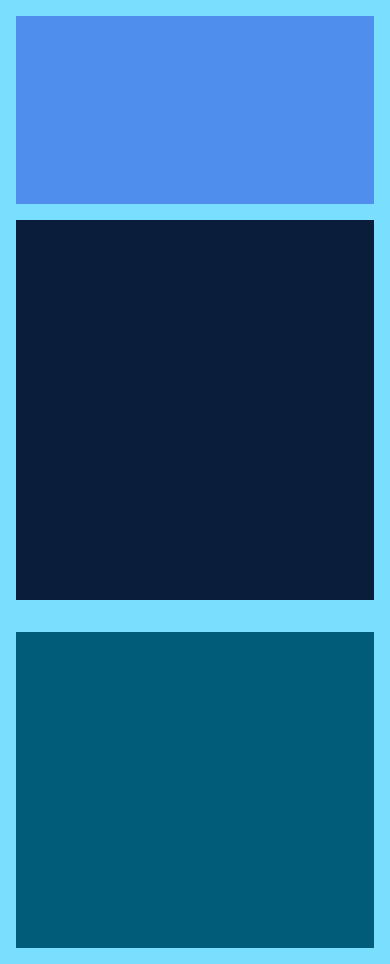
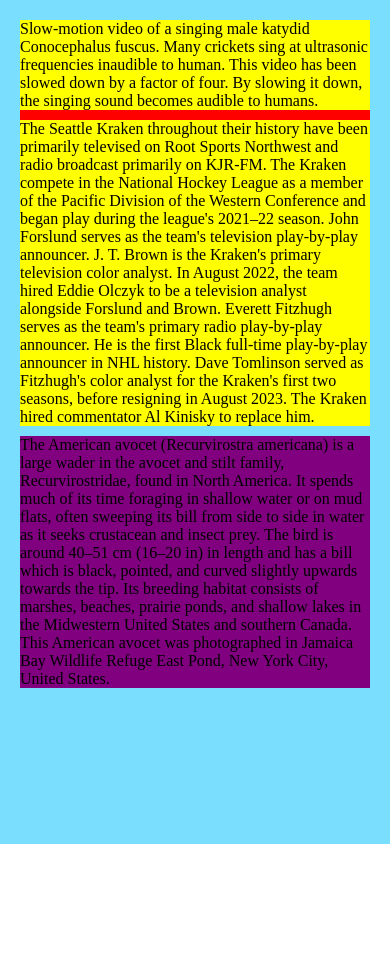
Before and after one commit to shvncodes/Projects, a plain HTML site: page basic-layouts/p-03/index.html in a window 390 px wide. After the commit the page ends 844 px from the top, so only its background shows below. Drawn offline with Linux system fonts and the light colour scheme.

Commit message:
responsive project-03

```diff
--- a/basic-layouts/p-03/index.html
+++ b/basic-layouts/p-03/index.html
@@ -1,20 +1,40 @@
 <!DOCTYPE html>
 <html lang="en">
+
 <head>
     <meta charset="UTF-8">
     <meta name="viewport" content="width=device-width, initial-scale=1.0">
     <title>Project - 03</title>
     <link rel="stylesheet" href="style.css">
 </head>
+
 <body>
 
-    <section class="container">
-        <section class="firstContainer">
-            <div class="one"></div>
-            <div class="two"></div>
-        </section>
-        <div class="three"></div>
-    </section>
+    <div class="container">
+        <div class="top">
+            <div class="box">Slow-motion video of a singing male katydid Conocephalus fuscus. Many crickets sing at
+                ultrasonic frequencies inaudible to human. This video has been slowed down by a factor of four. By
+                slowing it down, the singing sound becomes audible to humans. </div>
+            <div class="box">The Seattle Kraken throughout their history have been primarily televised on Root Sports
+                Northwest and radio broadcast primarily on KJR-FM. The Kraken compete in the National Hockey League as a
+                member of the Pacific Division of the Western Conference and began play during the league's 2021–22
+                season. John Forslund serves as the team's television play-by-play announcer. J. T. Brown is the
+                Kraken's primary television color analyst. In August 2022, the team hired Eddie Olczyk to be a
+                television analyst alongside Forslund and Brown. Everett Fitzhugh serves as the team's primary radio
+                play-by-play announcer. He is the first Black full-time play-by-play announcer in NHL history. Dave
+                Tomlinson served as Fitzhugh's color analyst for the Kraken's first two seasons, before resigning in
+                August 2023. The Kraken hired commentator Al Kinisky to replace him.</div>
+        </div>
+        <div class="bottom">
+            The American avocet (Recurvirostra americana) is a large wader in the avocet and stilt family,
+            Recurvirostridae, found in North America. It spends much of its time foraging in shallow water or on mud
+            flats, often sweeping its bill from side to side in water as it seeks crustacean and insect prey. The bird
+            is around 40–51 cm (16–20 in) in length and has a bill which is black, pointed, and curved slightly upwards
+            towards the tip. Its breeding habitat consists of marshes, beaches, prairie ponds, and shallow lakes in the
+            Midwestern United States and southern Canada. This American avocet was photographed in Jamaica Bay Wildlife
+            Refuge East Pond, New York City, United States.</div>
+    </div>
 
 </body>
+
 </html>
--- a/basic-layouts/p-03/style.css
+++ b/basic-layouts/p-03/style.css
@@ -3,78 +3,38 @@
     padding: 0;
     box-sizing: border-box;
 }
+
 body {
-    background-color: #7ADFFF;
-    padding: 60px;
+    width: 100%;
+    height: 100vh;
 }
 
 .container {
-    height: 1109px;
-    gap: 16px;
+    width: 100%;
+    height: 100%;
+    background-color: #7adfff;
     display: flex;
-    justify-content: center;
+    gap: 10px;
+    padding: 20px;
 }
 
-.one {
-    width: 440px;
-    height: 273px;
-    background-color: #4F8EEC;
-    margin-bottom: 16px;
-}
-.two {
-    width: 440px;
-    height: 824px;
-    background-color: #0A1E3C;
-}
-.three {
-    width: 258px;
-    height: 1109px;
-    background-color: #005C79;
+.top {
+    display: flex;
+    flex-direction: column;
+    gap: 10px;
+    background-color: red;
 }
 
-@media screen and (min-width: 1080px){
-    body {
-        padding: 120px;
-    }
+.box {
+    background: yellow;
+}
+
+.bottom {
+    background: purple;
+}
+
+@media screen and (max-width: 767px) {
     .container {
-        height: 946px;
-        gap: 20px;
-    }
-    .one {
-        width: 895px;
-        height: 378px;
-        margin-bottom: 20px;
-    }
-    .two {
-        width: 895px;
-        height: 548px;
-    }
-    .three {
-        width: 285px;
-        height: 946px;
+        flex-direction: column;
     }
 }
-
-@media screen and (max-width: 400px) {
-    body {
-        padding: 16px;
-    }
-    .container {
-        height: 932px;
-        gap: 16px;
-        flex-direction: column;
-    }
-    .one {
-        width: 358px;
-        height: 188px;
-    }
-    .two {
-        width: 358px;
-        height: 380px;
-        margin-bottom: 16px;
-    }
-    .three {
-        width: 358px;
-        height: 332px;
-    }
-}
```
